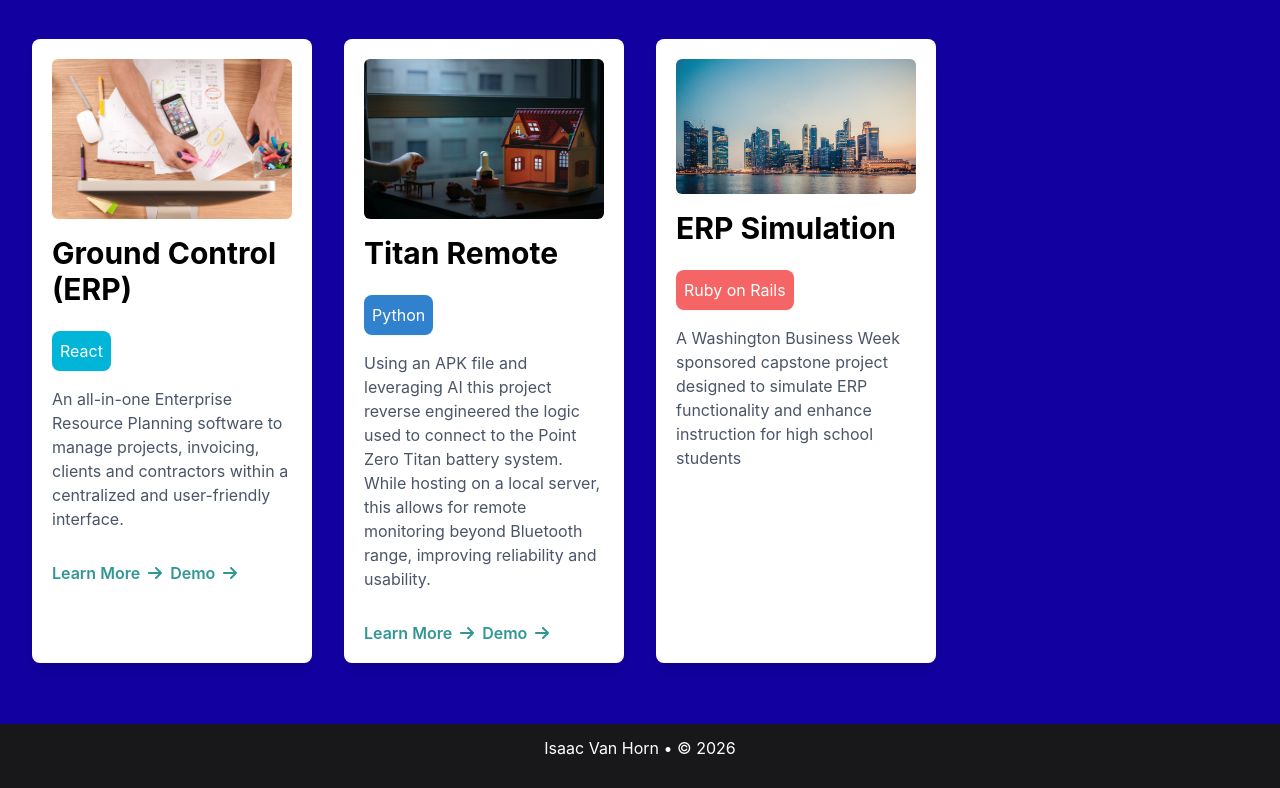
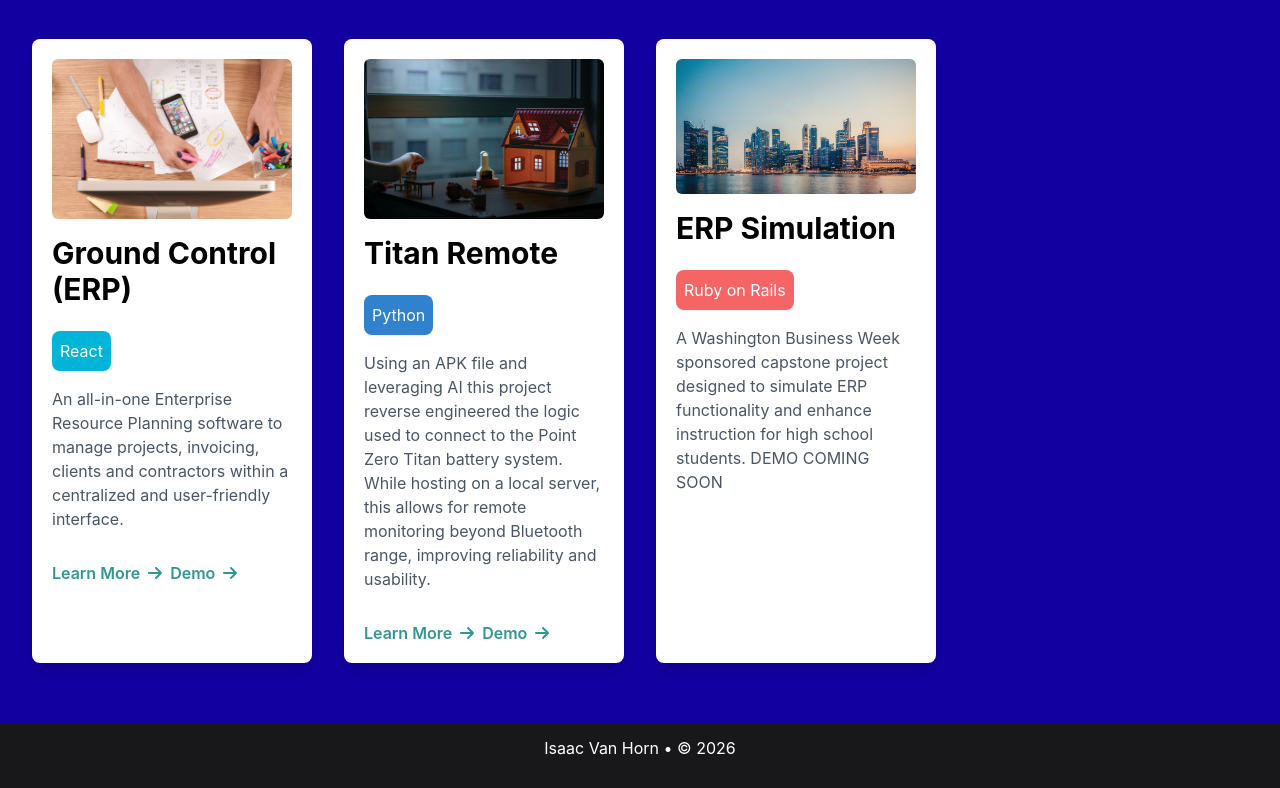
Before and after one commit to isaac-vh1/personalPage, a React (Create React App) app: page / in a window 1280 px wide. Shown: the part 876-1664 px from the top of the page. Built offline with nearby package versions, Linux system fonts and the light colour scheme.

Commit message:
Adding demo tag

```diff
--- a/src/components/ProjectsSection.js
+++ b/src/components/ProjectsSection.js
@@ -28,7 +28,7 @@ const projects = [
     status: "Completed",
     programmingLanguage: "Ruby on Rails",
     description:
-      "A Washington Business Week sponsored capstone project designed to simulate ERP functionality and enhance instruction for high school students",
+      "A Washington Business Week sponsored capstone project designed to simulate ERP functionality and enhance instruction for high school students. DEMO COMING SOON",
     getImageSrc: () => require("../images/photo3.jpg"),
   }
 ];
```
